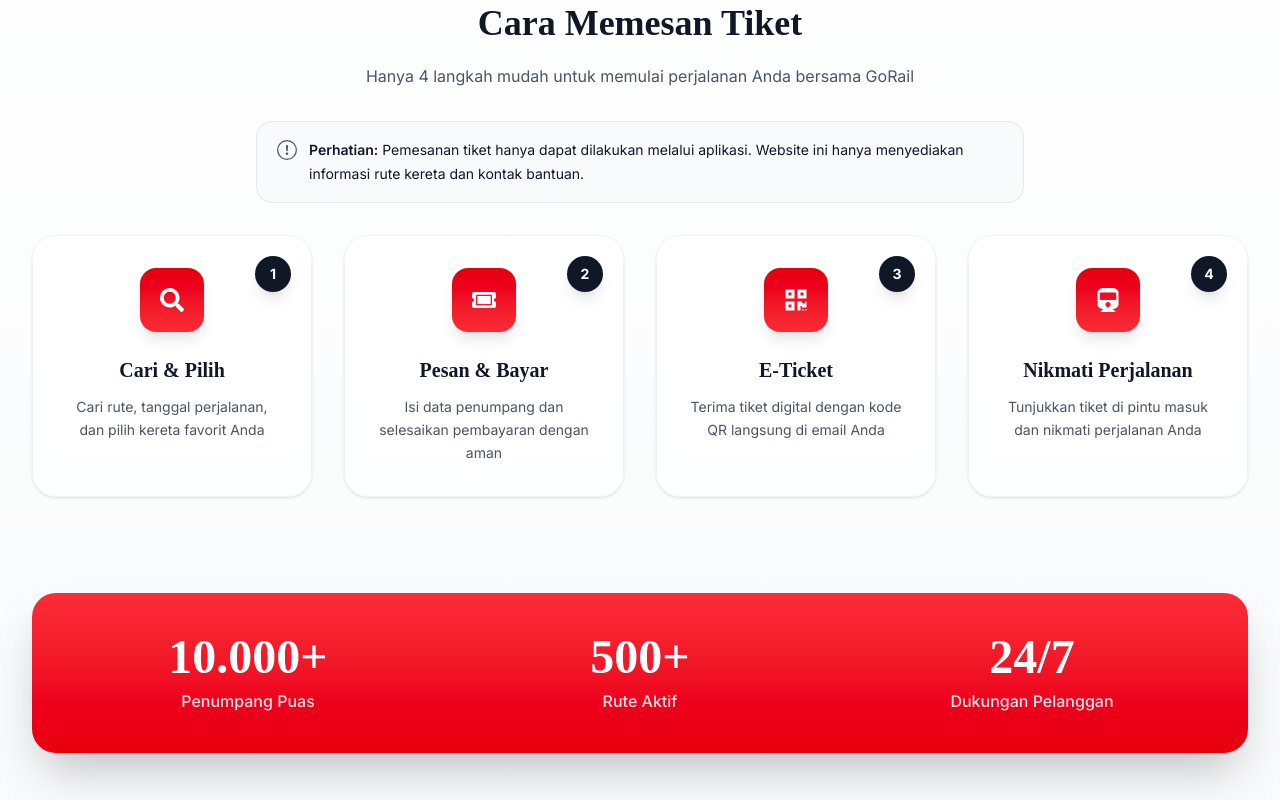
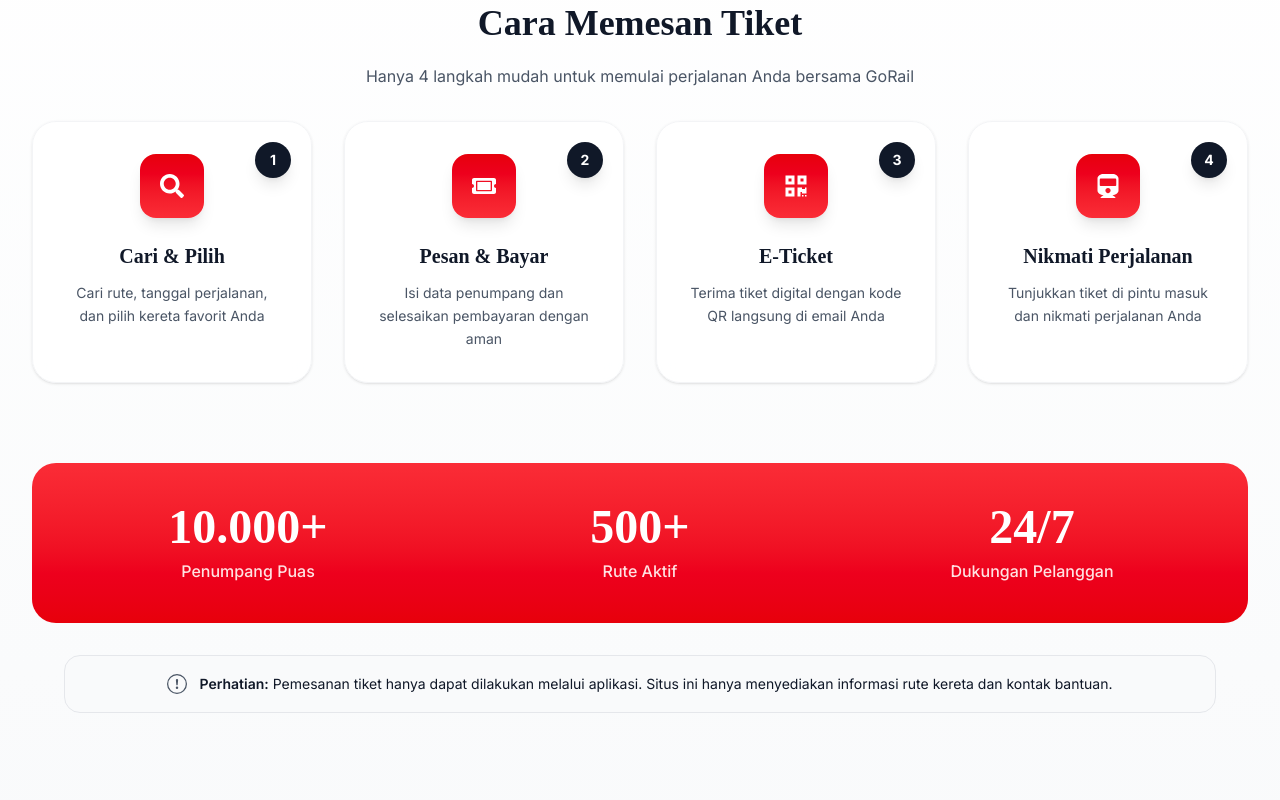
Before and after one commit to genta-bahana-nagari/gorail, a React (Vite) app: page / in a window 1280 px wide. Shown: the part 3460-4260 px from the top of the page. Built offline with nearby package versions, Linux system fonts and the light colour scheme.

Commit message:
fix(layout): move warning parts

```diff
--- a/src/components/sections/home/HowItWorks.jsx
+++ b/src/components/sections/home/HowItWorks.jsx
@@ -47,17 +47,6 @@ const HowItWorks = () => {
           </p>
         </div>
 
-        <div className="max-w-3xl mx-auto my-8">
-          <div className="flex items-start gap-3 rounded-2xl border border-gray-200 bg-gray-50 px-5 py-4">
-            <BsExclamationCircle className="mt-0.5 h-5 w-5 shrink-0 text-gray-600" />
-            <p className="text-sm leading-6 text-gray-900">
-              <span className="font-semibold">Perhatian:</span> Pemesanan tiket
-              hanya dapat dilakukan melalui aplikasi. Website ini hanya
-              menyediakan informasi rute kereta dan kontak bantuan.
-            </p>
-          </div>
-        </div>
-
         <div className="relative">
           <div className="grid grid-cols-1 sm:grid-cols-2 lg:grid-cols-4 gap-8 relative z-10">
             {steps.map((step, index) => (
@@ -87,7 +76,7 @@ const HowItWorks = () => {
           </div>
         </div>
 
-        <div className="mt-24 rounded-3xl bg-linear-to-t from-red-600 to-red-500 p-10 shadow-2xl">
+        <div className="mt-20 rounded-3xl bg-linear-to-t from-red-600 to-red-500 p-10">
           <div className="grid grid-cols-1 gap-10 text-center text-white md:grid-cols-3">
             <div>
               <h3 className="mb-2 text-4xl font-extrabold md:text-5xl">
@@ -107,6 +96,17 @@ const HowItWorks = () => {
             </div>
           </div>
         </div>
+
+        <div className="max-w-6xl mx-auto my-8">
+          <div className="flex items-center justify-center text-center gap-3 rounded-2xl border border-gray-200 bg-gray-50 px-5 py-4">
+            <BsExclamationCircle className="h-5 w-5 shrink-0 text-gray-600" />
+            <p className="text-sm leading-6 text-gray-900">
+              <span className="font-semibold">Perhatian:</span> Pemesanan tiket
+              hanya dapat dilakukan melalui aplikasi. Situs ini hanya
+              menyediakan informasi rute kereta dan kontak bantuan.
+            </p>
+          </div>
+        </div>
       </div>
     </section>
   );
```
